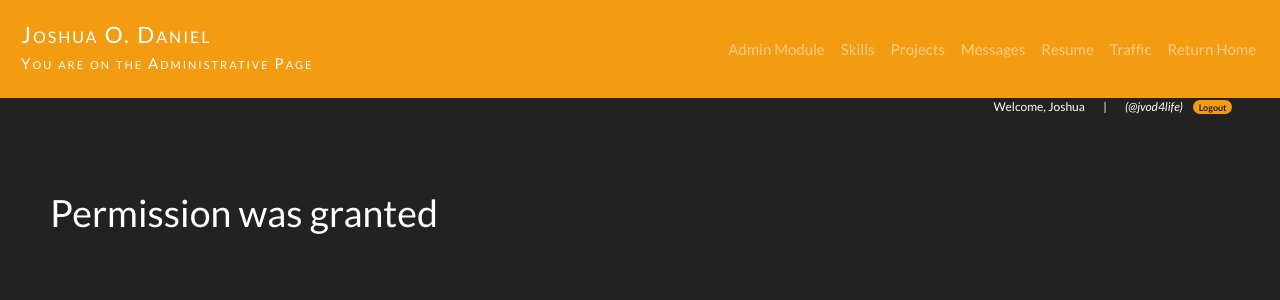
After one commit to jdaniel0x50/portfolio, a Django app: page /admin/main/traffic/test in a window 1280 px wide. The commit adds this page. Shown: the top 300 px of the page. Run offline with Django 3.2, Linux system fonts and the light colour scheme; a user stored in the database is signed in; parts of the project's set-up code (start-up, migrations or seed data) failed here and were passed over; some libraries are stand-ins or nearby versions.

Commit message:
test permission authentication on traffic admin

```diff
--- a/apps/db_admin/_traffic/views.py
+++ b/apps/db_admin/_traffic/views.py
@@ -21,3 +21,8 @@ def traffic_index(request, sort_f="none"):
         'totals': totals,
     }
     return render(request, "db_traffic/index.html", context)
+
+@login_required
+@permission_required('db_admin.traffic.can_add_traffic')
+def test_perm(request):
+    return render(request, 'db_traffic/test.html')
--- a/apps/db_admin/templates/db_traffic/index.html
+++ b/apps/db_admin/templates/db_traffic/index.html
@@ -2,6 +2,7 @@
 {% block content %}
 
 <div class="row p-0 m-0">
+    <a href="{% url 'db_admin:traffic_test' %}">Test Permissions</a>
     <div class="row col-sm-12 px-0 mx-0 my-4">
         <!-- Traffic Totals -->
         {% include 'db_traffic/totals.html' %}
--- /dev/null
+++ b/apps/db_admin/templates/db_traffic/test.html
@@ -0,0 +1,9 @@
+{% extends 'db_admin/admin_base.html' %} {% block content %}
+
+<div class="row p-0 m-0">
+    <div class="row col-sm-12 px-0 mx-0 my-4">
+        <h1>Permission was granted</h1>
+    </div>
+</div>
+
+{% endblock %}
--- a/apps/db_admin/urls.py
+++ b/apps/db_admin/urls.py
@@ -98,6 +98,7 @@ urlpatterns = [
 
     # traffic routes
     url(r'^traffic/$', TrafficViews.traffic_index, name='traffic'),
+    url(r'^traffic/test$', TrafficViews.test_perm, name='traffic_test'),
     url(r'^traffic/sort=(?P<sort_f>[a-zA-Z_\-]+)',
         TrafficViews.traffic_index, name='traffic_sort'),
 
```
Also changed, not shown: db.sqlite3, static/base/img/logos/mailgun.png (added).
